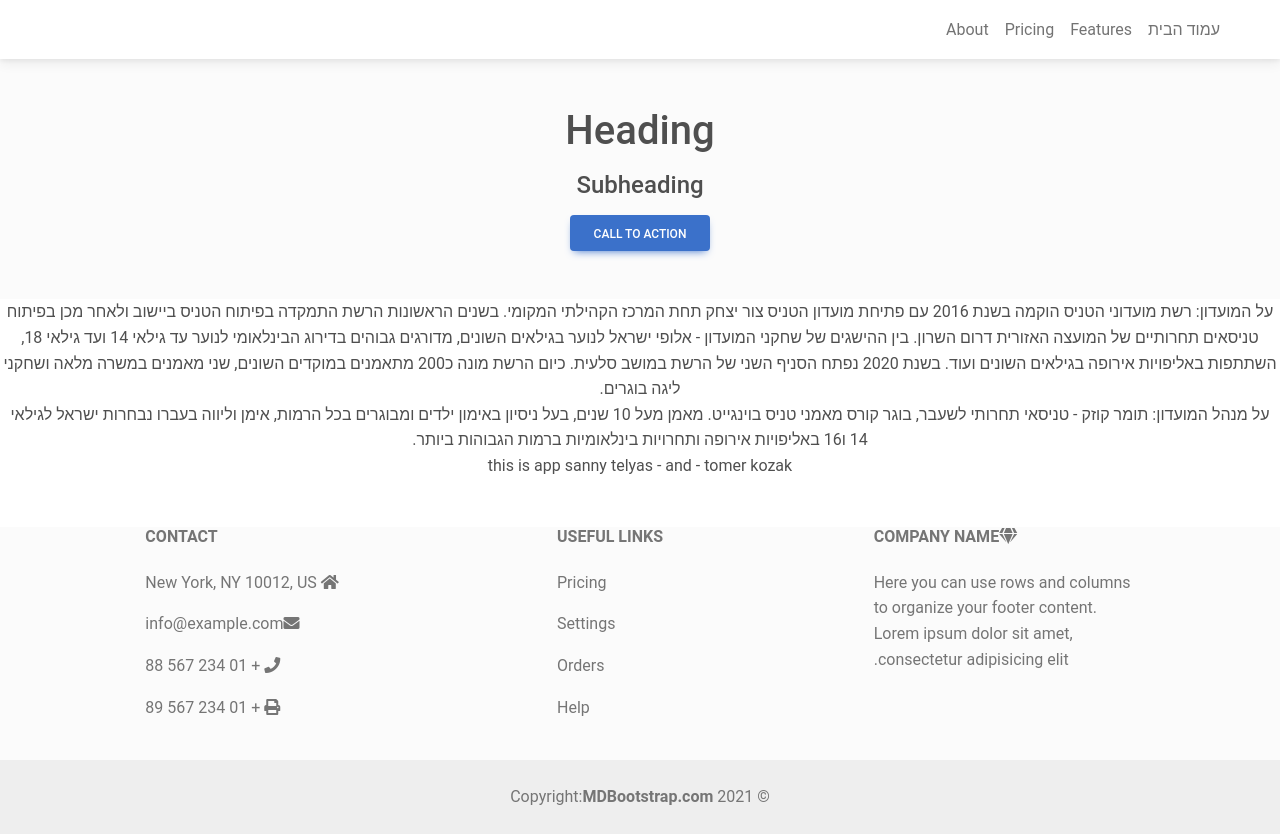
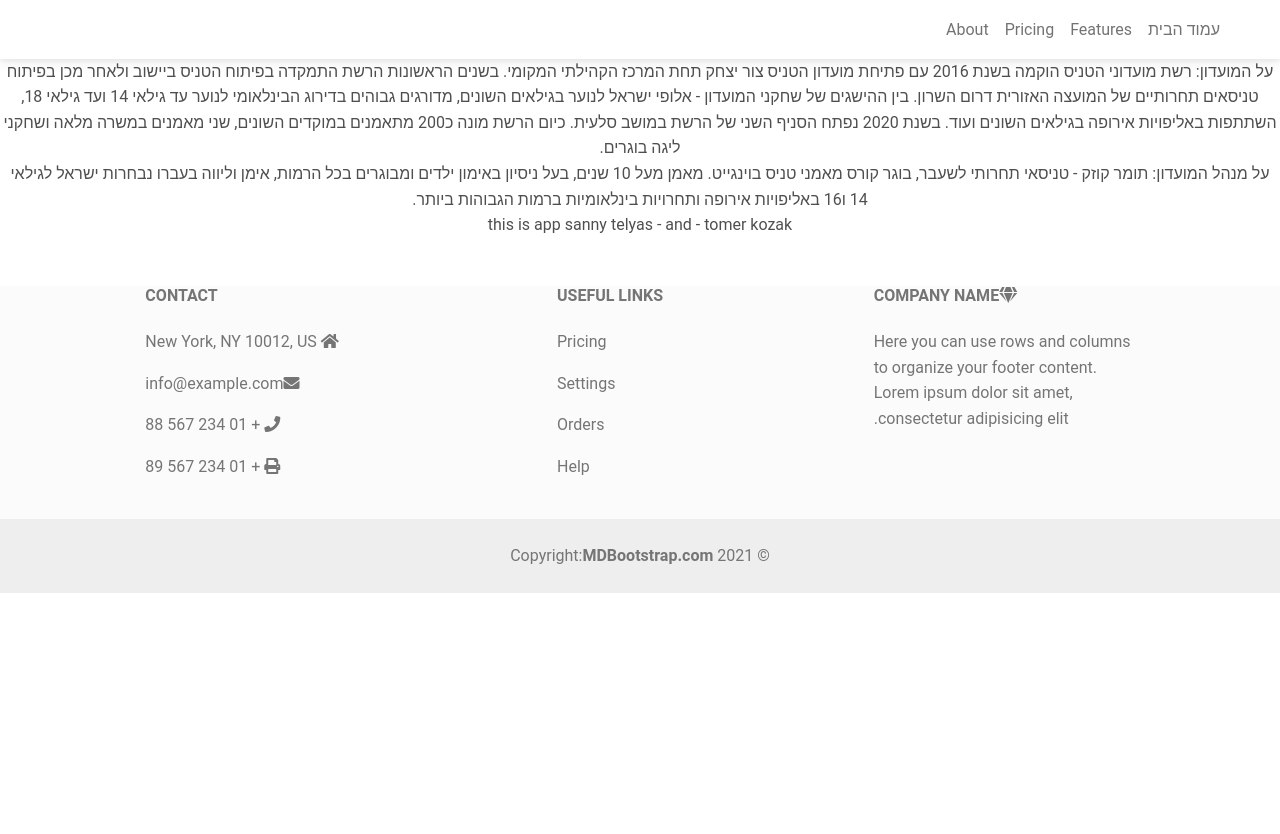
Before and after one commit to SannyTelyas/FinalProject, a React (Create React App) app: page / in a window 1280 px wide. After the commit the page ends 800 px from the top, so only its background shows below. Built offline with nearby package versions, Linux system fonts and the light colour scheme.

Commit message:
Add new header to github

```diff
--- a/src/Components/Header+Footer/Header.jsx
+++ b/src/Components/Header+Footer/Header.jsx
@@ -43,13 +43,7 @@ export default function Header() {
         </MDBContainer>
       </MDBNavbar>
 
-      <div className='p-5 text-center bg-light'>
-        <h1 className='mb-3'>Heading</h1>
-        <h4 className='mb-3'>Subheading</h4>
-        <a className='btn btn-primary' href='' role='button'>
-          Call to action
-        </a>
-      </div>
+
     </header>
   );
 }
```
